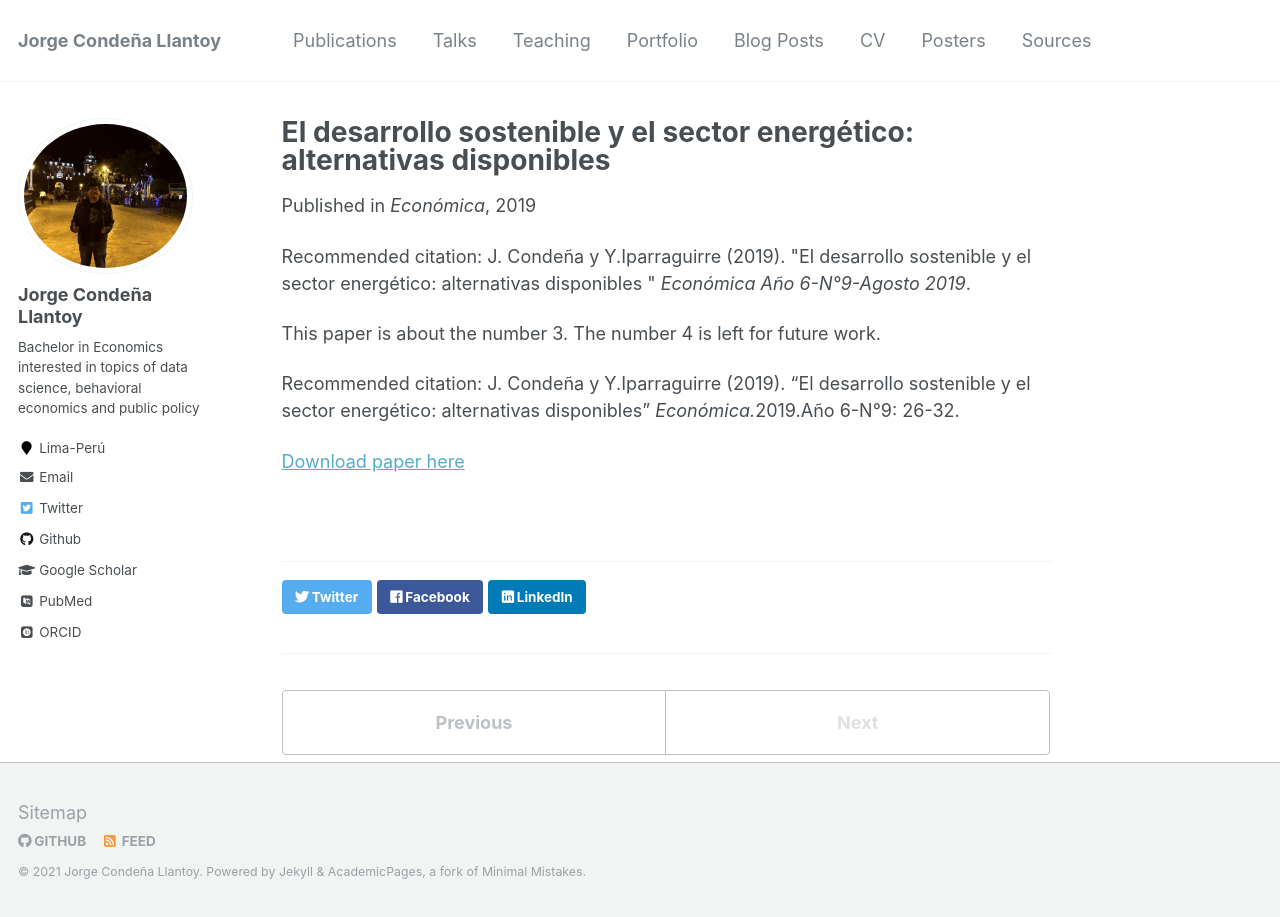
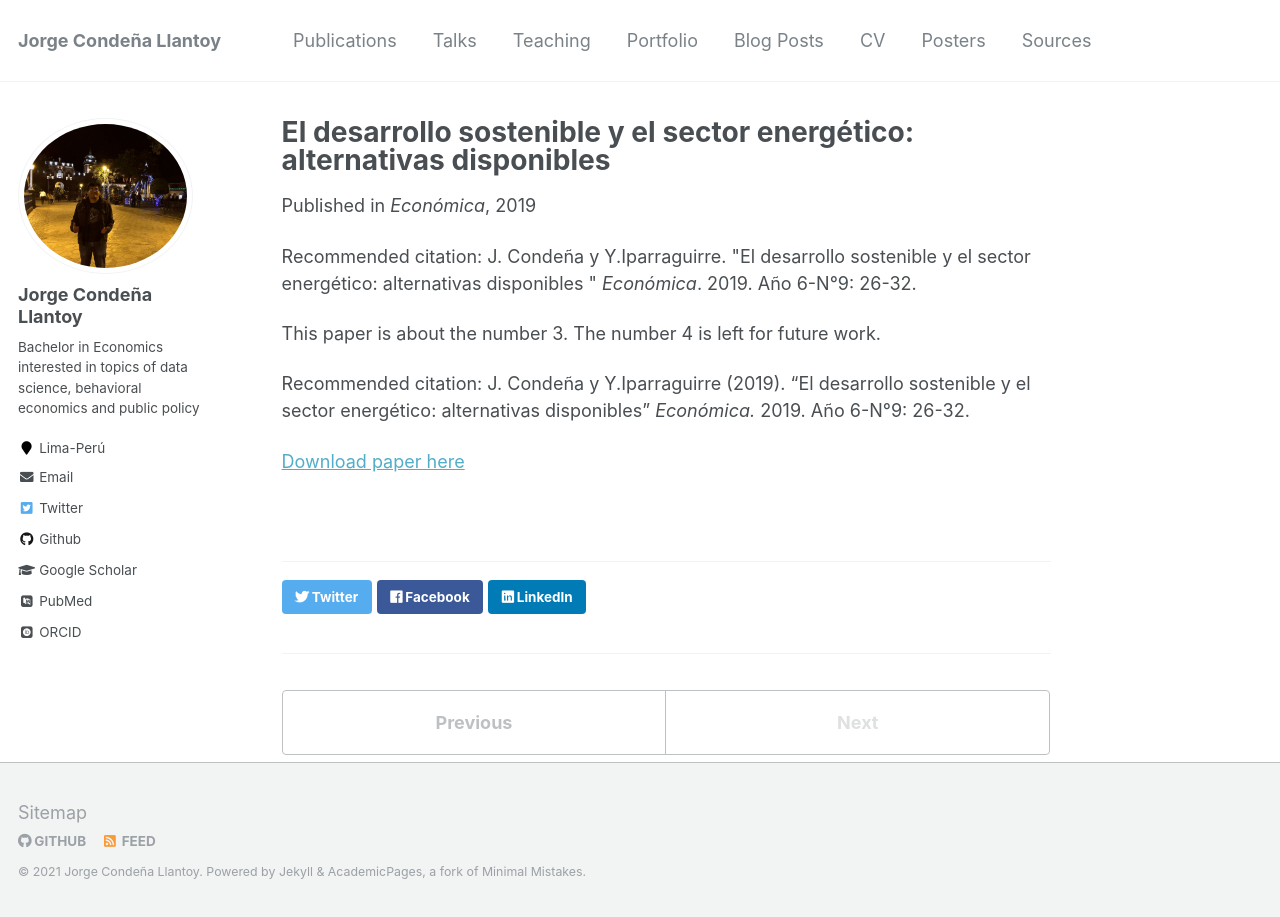
Before and after one commit to condehub5/condehub5.github.io, a Jekyll site: the page built from _publications/2019-08-27-pub3.md, in a window 1280 px wide. Built offline with Jekyll 4.4.1, drawn with Linux system fonts in a browser that asks for light colours; some web fonts are replaced.

Commit message:
editado final de pub 2 y pub 3 correspondiente a 4/05/2021

```diff
--- a/_publications/2019-08-27-pub3.md
+++ b/_publications/2019-08-27-pub3.md
@@ -3,14 +3,14 @@ title: "El desarrollo sostenible y el sector energético: alternativas disponibl
 collection: publications
 permalink: /publication/2019-08-27
 excerpt: 'In this article, we reviewed the state of the art of sustainable development and energy sector. Moreover,
-we reviewed important empirical evidence about countries and their approach of using renewable energy within a frame of sustainable development.'
+we reviewed important empirical evidence about countries and their approach of using renewable energies within a frame of sustainable development.'
 date: 2019-08-27
 venue: 'Económica'
 #paperurl: 'http://academicpages.github.io/files/paper3.pdf'
-citation: 'J. Condeña y Y.Iparraguirre (2019). &quot;El desarrollo sostenible y el sector energético: alternativas disponibles &quot; <i>Económica Año 6-N°9-Agosto 2019</i>.'
+citation: 'J. Condeña y Y.Iparraguirre. &quot;El desarrollo sostenible y el sector energético: alternativas disponibles &quot; <i>Económica</i>. 2019. Año 6-N°9: 26-32.'
 ---
 This paper is about the number 3. The number 4 is left for future work.
 
-Recommended citation: J. Condeña y Y.Iparraguirre (2019). "El desarrollo sostenible y el sector energético: alternativas disponibles" <i>Económica.</i>2019.Año 6-N°9: 26-32.
+Recommended citation: J. Condeña y Y.Iparraguirre (2019). "El desarrollo sostenible y el sector energético: alternativas disponibles" <i>Económica.</i> 2019. Año 6-N°9: 26-32.
 
 [Download paper here](https://drive.google.com/file/d/16vtctwFY7wju4TKgKTNxGCH45TD0wrq0/view?usp=sharing)
```
Also changed, not shown: _publications/2018-04-11-pub2.md (+1 -1 lines).
